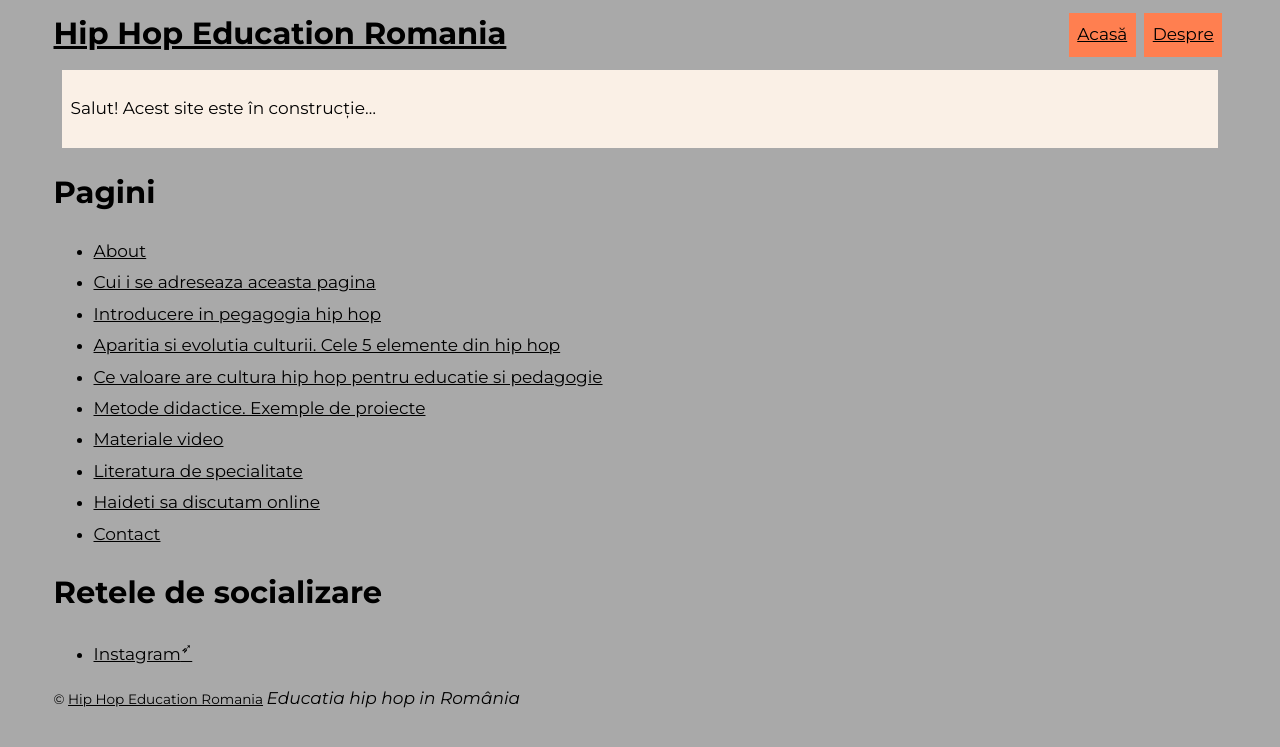
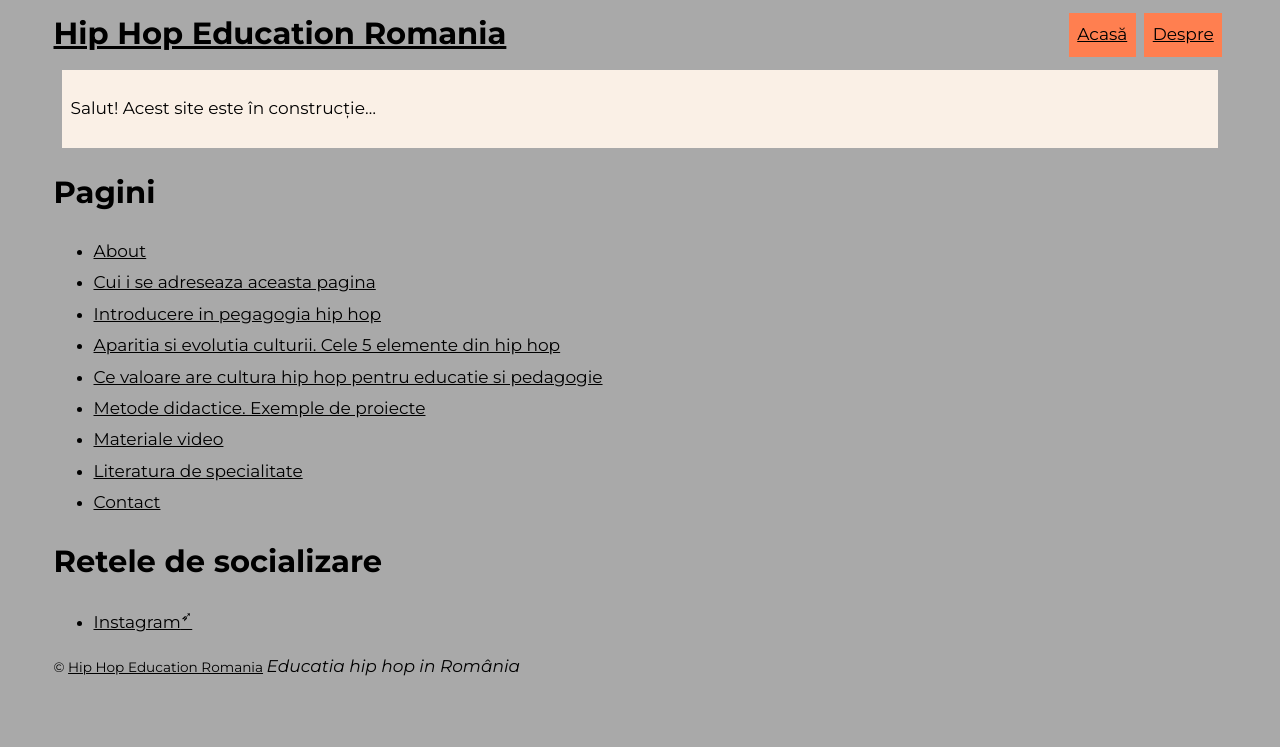
Before and after one commit to hiphopeduro/hiphopeduro.github.io, a Jekyll site: the page built from index.md, in a window 1280 px wide. Shown: the top 747 px of the page. Built offline with Jekyll 4.4.1, drawn with Linux system fonts in a browser that asks for light colours; our own code applies the rules of GitHub Pages for plain Markdown files.

```diff
--- a/index.md
+++ b/index.md
@@ -9,7 +9,6 @@
 - [Metode didactice. Exemple de proiecte](metode-didactice-exemple.md)
 - [Materiale video](documentare/index.md)
 - [Literatura de specialitate](literatura/index.md)
-- [Haideti sa discutam online](discutie-online.md)
 - [Contact](contact.md)
 
 # Retele de socializare
```
Also changed, not shown: atelier-scoala-primara.md (deleted, +0 -1 lines), discutie-online.md (deleted).
